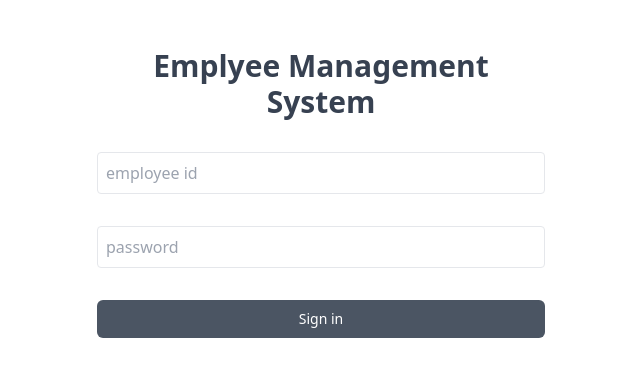
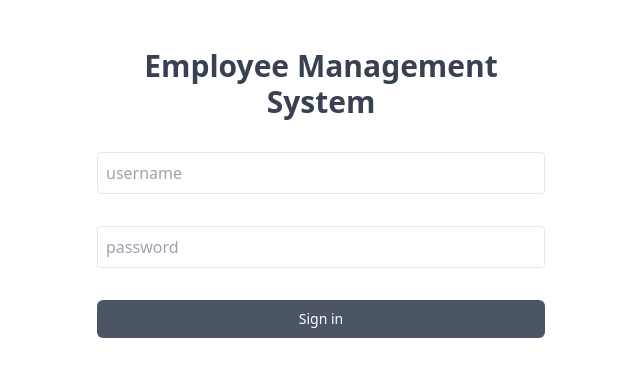
Before and after one commit to hihigashi001/employee_frontend, a Next.js app: page / in a window 1280 px wide. Shown: the top 376 px of the page, without its empty margins (319-959 px from the left). Built offline with nearby package versions, Linux system fonts and the light colour scheme.

Commit message:
スペルミス修正

```diff
--- a/src/components/separate/Login.tsx
+++ b/src/components/separate/Login.tsx
@@ -7,12 +7,12 @@ export const Login = () => {
     return (
         <div className="min-h-full flex items-center justify-center py-12 px-4 sm:px-6 lg:px-8">
             <div className="max-w-md w-full space-y-8">
-                <h2 className="text-center text-3xl font-extrabold text-gray-700">Emplyee Management System</h2>
+                <h2 className="text-center text-3xl font-extrabold text-gray-700">Employee Management System</h2>
                 <div className="space-y-8">
                     <Input
                         name="loginId"
                         type="text"
-                        placeholder="employee id"
+                        placeholder="username"
                         value={LoginForm.loginId}
                         onChange={(e) => LoginFormHandler.onChange(e)}
                     />
```
